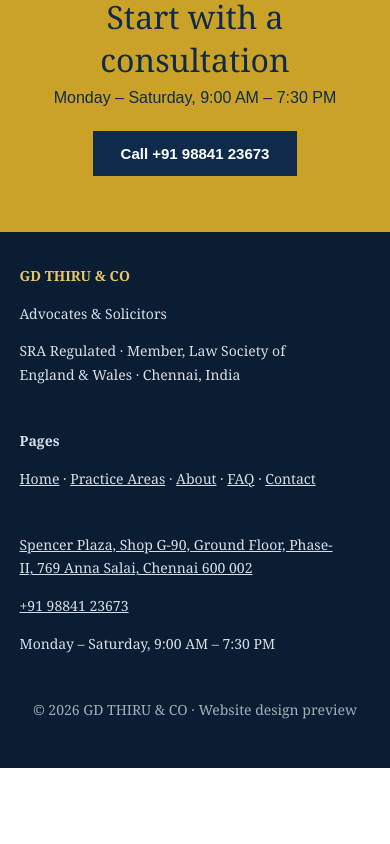
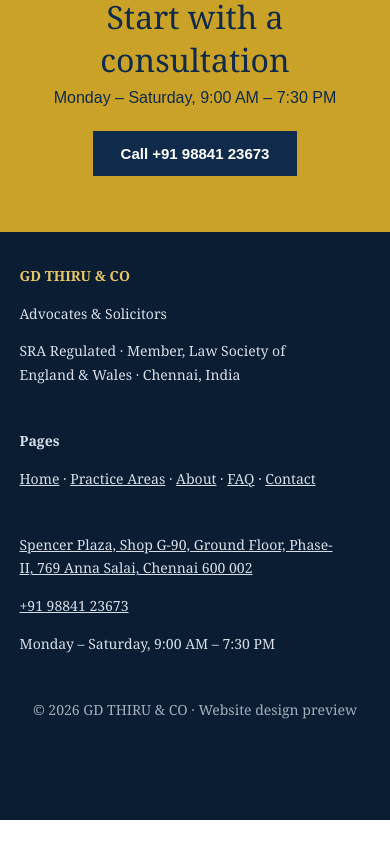
Before and after one commit to SanthoshKumar020/gdthiru-designs, a Next.js app: page /design-1 in a window 390 px wide. Shown: the part 7399-8243 px from the top of the page. After the commit the page ends 8219 px from the top, so only its background shows below. Built offline with nearby package versions, Linux system fonts and the light colour scheme.

Commit message:
fix: replace :global(body) with local footer padding for mobile call bar clearance

```diff
--- a/app/design-1/design.module.css
+++ b/app/design-1/design.module.css
@@ -469,8 +469,8 @@
   display: none;
 }
 @media (max-width: 820px) {
-  :global(body) {
-    padding-bottom: 76px;
+  .footer {
+    padding-bottom: 84px;
   }
   .callBar {
     display: block;
--- a/app/design-2/design.module.css
+++ b/app/design-2/design.module.css
@@ -475,8 +475,8 @@
   display: none;
 }
 @media (max-width: 820px) {
-  :global(body) {
-    padding-bottom: 76px;
+  .footer {
+    padding-bottom: 84px;
   }
   .callBar {
     display: block;
--- a/app/design-3/design.module.css
+++ b/app/design-3/design.module.css
@@ -425,8 +425,8 @@
   display: none;
 }
 @media (max-width: 820px) {
-  :global(body) {
-    padding-bottom: 76px;
+  .footer {
+    padding-bottom: 84px;
   }
   .callBar {
     display: block;
--- a/app/design-4/design.module.css
+++ b/app/design-4/design.module.css
@@ -480,8 +480,8 @@
   display: none;
 }
 @media (max-width: 820px) {
-  :global(body) {
-    padding-bottom: 76px;
+  .footer {
+    padding-bottom: 84px;
   }
   .callBar {
     display: block;
--- a/app/design-5/design.module.css
+++ b/app/design-5/design.module.css
@@ -426,8 +426,8 @@
   display: none;
 }
 @media (max-width: 820px) {
-  :global(body) {
-    padding-bottom: 76px;
+  .footer {
+    padding-bottom: 84px;
   }
   .callBar {
     display: block;
```
